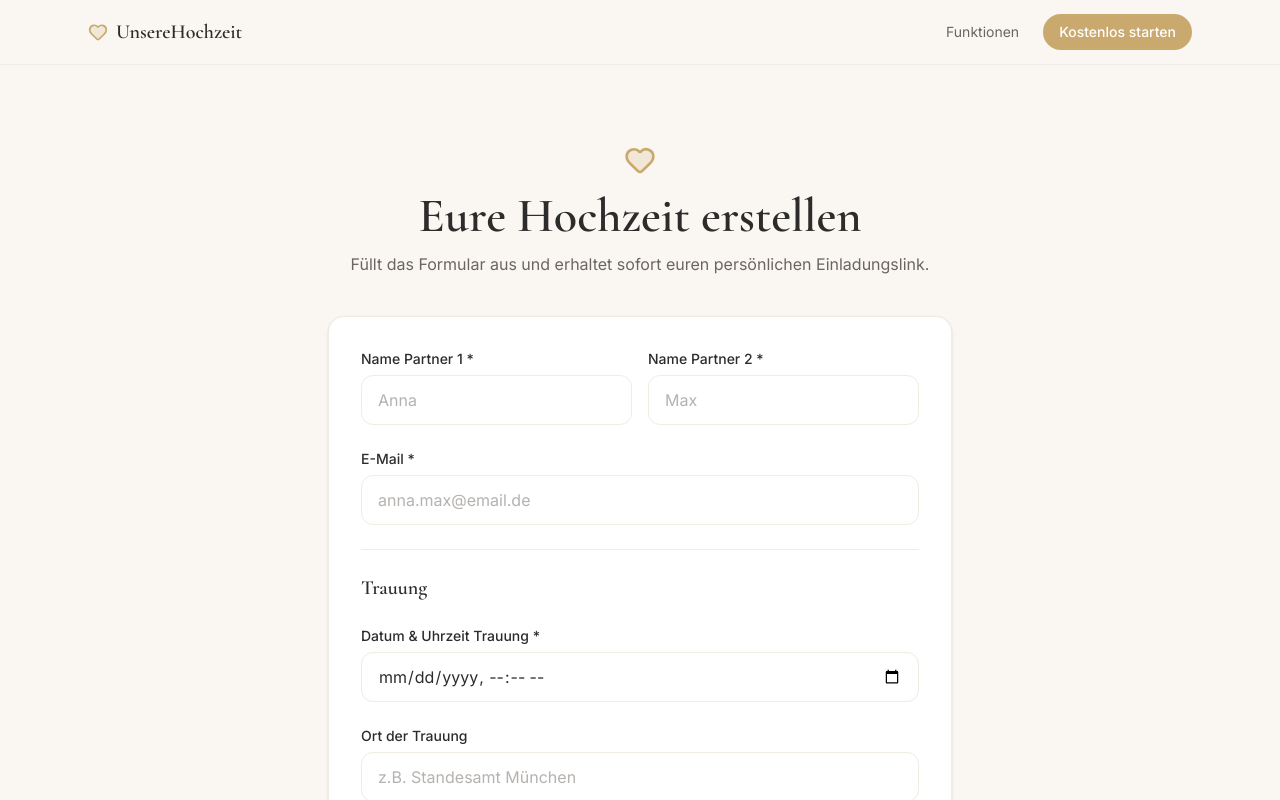
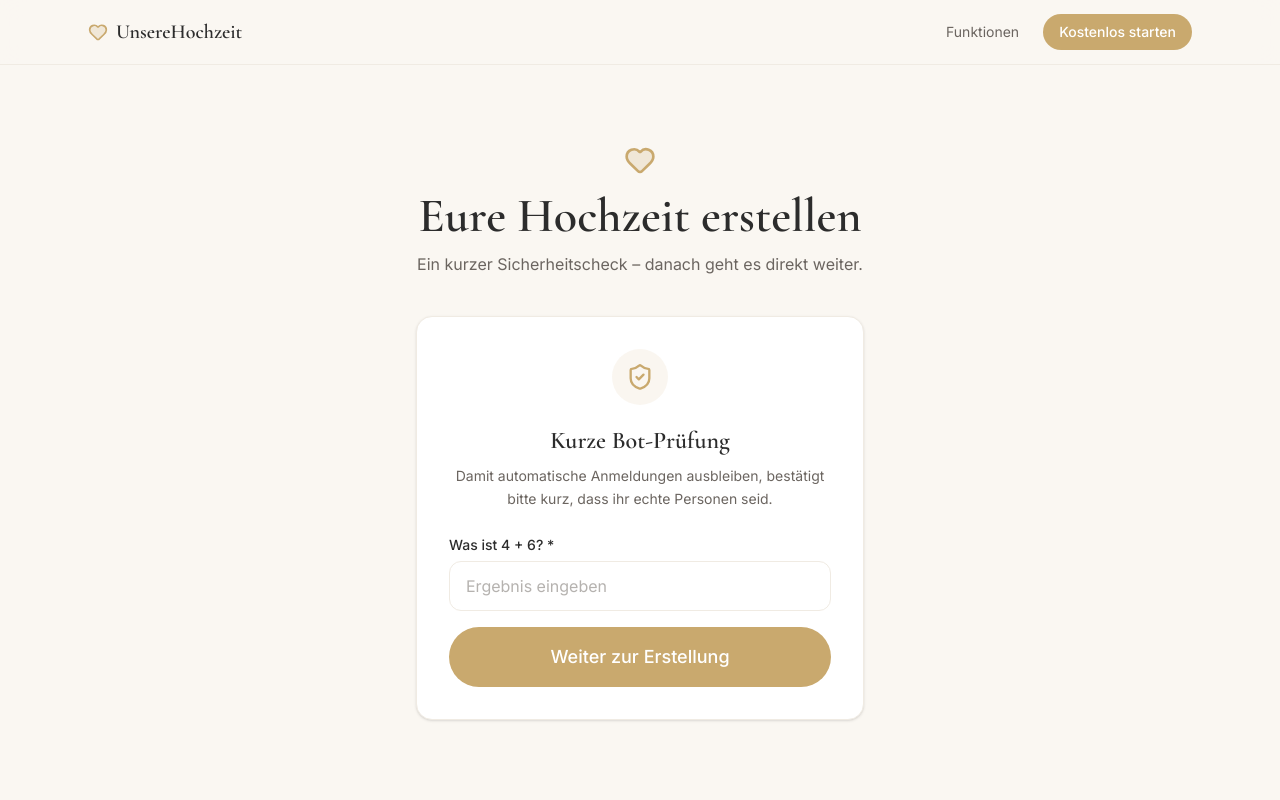
Before and after one commit to imperator111x/react, a React (Vite) app: page /erstellen in a window 1280 px wide. Shown: the top 800 px of the page. Built offline with nearby package versions, Linux system fonts and the light colour scheme; no server answers.

Commit message:
Bot-Check vor kostenlosem Start der Hochzeitserstellung
Rechenaufgabe und Honeypot auf /erstellen schützen vor automatischen
Anmeldungen. Bestandene Prüfung gilt 30 Minuten pro Browser-Sitzung.

Co-authored-by: imperator111x <imperator111x@users.noreply.github.com>

```diff
--- /dev/null
+++ b/src/components/BotCheckGate.tsx
@@ -0,0 +1,103 @@
+import { useMemo, useState } from 'react'
+import { ShieldCheck } from 'lucide-react'
+import Button from './Button'
+import Input from './Input'
+import {
+  createBotChallenge,
+  markBotCheckVerified,
+  verifyBotChallenge,
+  type BotChallenge,
+} from '../lib/bot-check'
+
+interface BotCheckGateProps {
+  onVerified: () => void
+}
+
+export default function BotCheckGate({ onVerified }: BotCheckGateProps) {
+  const challenge = useMemo(() => createBotChallenge(), [])
+  const [answer, setAnswer] = useState('')
+  const [honeypot, setHoneypot] = useState('')
+  const [error, setError] = useState('')
+  const [submitting, setSubmitting] = useState(false)
+
+  const handleSubmit = (e: React.FormEvent) => {
+    e.preventDefault()
+    setError('')
+    setSubmitting(true)
+
+    window.setTimeout(() => {
+      if (!verifyBotChallenge(challenge, answer, honeypot)) {
+        setError('Bitte löst die Rechenaufgabe korrekt.')
+        setSubmitting(false)
+        return
+      }
+
+      markBotCheckVerified()
+      onVerified()
+    }, 400)
+  }
+
+  return (
+    <div className="max-w-md mx-auto">
+      <div className="bg-white rounded-2xl p-6 sm:p-8 shadow-sm border border-cream-dark text-center">
+        <div className="w-14 h-14 rounded-full bg-gold/10 flex items-center justify-center mx-auto mb-5">
+          <ShieldCheck className="w-7 h-7 text-gold" aria-hidden />
+        </div>
+        <h2 className="font-serif text-2xl font-semibold text-charcoal mb-2">Kurze Bot-Prüfung</h2>
+        <p className="text-warm-gray text-sm mb-6 leading-relaxed">
+          Damit automatische Anmeldungen ausbleiben, bestätigt bitte kurz, dass ihr echte Personen seid.
+        </p>
+
+        <form onSubmit={handleSubmit} className="space-y-4 text-left">
+          <ChallengeField challenge={challenge} answer={answer} onAnswerChange={setAnswer} />
+
+          <label className="bot-check-honeypot" aria-hidden="true">
+            Website
+            <input
+              type="text"
+              name="website"
+              tabIndex={-1}
+              autoComplete="off"
+              value={honeypot}
+              onChange={(e) => setHoneypot(e.target.value)}
+            />
+          </label>
+
+          {error && (
+            <p className="text-red-600 text-sm text-center" role="alert">
+              {error}
+            </p>
+          )}
+
+          <Button type="submit" size="lg" className="w-full" disabled={submitting}>
+            {submitting ? 'Wird geprüft…' : 'Weiter zur Erstellung'}
+          </Button>
+        </form>
+      </div>
+    </div>
+  )
+}
+
+function ChallengeField({
+  challenge,
+  answer,
+  onAnswerChange,
+}: {
+  challenge: BotChallenge
+  answer: string
+  onAnswerChange: (value: string) => void
+}) {
+  return (
+    <Input
+      label={`Was ist ${challenge.a} + ${challenge.b}? *`}
+      type="text"
+      inputMode="numeric"
+      pattern="[0-9]*"
+      value={answer}
+      onChange={(e) => onAnswerChange(e.target.value)}
+      placeholder="Ergebnis eingeben"
+      required
+      autoComplete="off"
+    />
+  )
+}
--- a/src/index.css
+++ b/src/index.css
@@ -396,6 +396,17 @@ body {
   border-right: 1.5px solid;
 }
 
+/* Bot-check honeypot – hidden from humans */
+.bot-check-honeypot {
+  position: absolute;
+  left: -9999px;
+  width: 1px;
+  height: 1px;
+  overflow: hidden;
+  opacity: 0;
+  pointer-events: none;
+}
+
 /* Accessibility: reduced motion */
 @media (prefers-reduced-motion: reduce) {
   html {
--- /dev/null
+++ b/src/lib/bot-check.ts
@@ -0,0 +1,55 @@
+const STORAGE_KEY = 'bot-check-verified'
+const CHALLENGE_TTL_MS = 30 * 60 * 1000 // 30 Minuten
+
+export interface BotChallenge {
+  a: number
+  b: number
+  createdAt: number
+}
+
+export function createBotChallenge(): BotChallenge {
+  return {
+    a: Math.floor(Math.random() * 8) + 2,
+    b: Math.floor(Math.random() * 8) + 2,
+    createdAt: Date.now(),
+  }
+}
+
+export function verifyBotChallenge(
+  challenge: BotChallenge,
+  answer: string,
+  honeypot: string
+): boolean {
+  if (honeypot.trim() !== '') return false
+  if (Date.now() - challenge.createdAt > CHALLENGE_TTL_MS) return false
+  const parsed = Number.parseInt(answer.trim(), 10)
+  return parsed === challenge.a + challenge.b
+}
+
+export function isBotCheckVerified(): boolean {
+  try {
+    const raw = sessionStorage.getItem(STORAGE_KEY)
+    if (!raw) return false
+    const passedAt = Number.parseInt(raw, 10)
+    if (Number.isNaN(passedAt)) return false
+    return Date.now() - passedAt < CHALLENGE_TTL_MS
+  } catch {
+    return false
+  }
+}
+
+export function markBotCheckVerified(): void {
+  try {
+    sessionStorage.setItem(STORAGE_KEY, String(Date.now()))
+  } catch {
+    /* ignore */
+  }
+}
+
+export function clearBotCheckVerified(): void {
+  try {
+    sessionStorage.removeItem(STORAGE_KEY)
+  } catch {
+    /* ignore */
+  }
+}
--- a/src/pages/CreateWeddingPage.tsx
+++ b/src/pages/CreateWeddingPage.tsx
@@ -4,11 +4,14 @@ import { Heart, Loader2 } from 'lucide-react'
 import Button from '../components/Button'
 import Input from '../components/Input'
 import Textarea from '../components/Textarea'
+import BotCheckGate from '../components/BotCheckGate'
+import { isBotCheckVerified } from '../lib/bot-check'
 import { createWedding, isSupabaseConfigured } from '../lib/supabase'
 import type { CreateWeddingInput } from '../types/wedding'
 
 export default function CreateWeddingPage() {
   const navigate = useNavigate()
+  const [botVerified, setBotVerified] = useState(isBotCheckVerified)
   const [loading, setLoading] = useState(false)
   const [error, setError] = useState('')
 
@@ -36,6 +39,12 @@ export default function CreateWeddingPage() {
 
     if (!form.partner1_name || !form.partner2_name || !form.ceremony_date || !form.email) {
       setError('Bitte füllt alle Pflichtfelder aus.')
+      return
+    }
+
+    if (!isBotCheckVerified()) {
+      setError('Bitte bestätigt zuerst die Bot-Prüfung.')
+      setBotVerified(false)
       return
     }
 
@@ -68,10 +77,16 @@ export default function CreateWeddingPage() {
             Eure Hochzeit erstellen
           </h1>
           <p className="text-warm-gray">
-            Füllt das Formular aus und erhaltet sofort euren persönlichen Einladungslink.
+            {botVerified
+              ? 'Füllt das Formular aus und erhaltet sofort euren persönlichen Einladungslink.'
+              : 'Ein kurzer Sicherheitscheck – danach geht es direkt weiter.'}
           </p>
         </div>
 
+        {!botVerified ? (
+          <BotCheckGate onVerified={() => setBotVerified(true)} />
+        ) : (
+          <>
         {!isSupabaseConfigured && (
           <div className="mb-8 p-4 rounded-xl bg-amber-50 border border-amber-200 text-amber-800 text-sm">
             <strong>Hinweis:</strong> Supabase ist noch nicht konfiguriert. Kopiert{' '}
@@ -190,6 +205,8 @@ export default function CreateWeddingPage() {
             100% kostenlos, kein Abo.
           </p>
         </form>
+          </>
+        )}
       </div>
     </div>
   )
```
